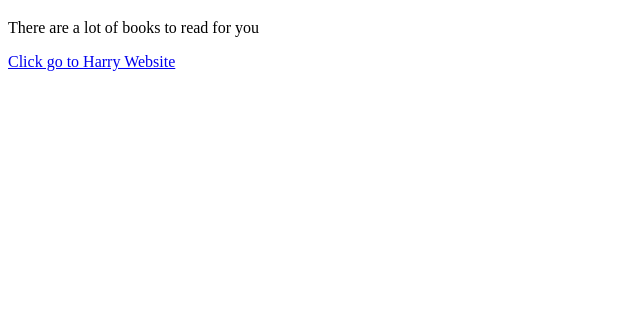
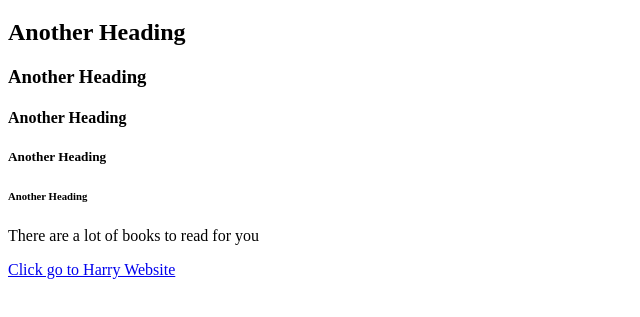
Before and after one commit to kouser-ahamed/Code-With-Harry-HTML, a plain HTML site: page Chapter-2/index.html in a window 1280 px wide. Shown: the part 61-378 px from the top of the page, without its empty margins (0-640 px from the left). Drawn offline with Linux system fonts and the light colour scheme.

Commit message:
Use More Headings

```diff
--- a/Chapter-2/index.html
+++ b/Chapter-2/index.html
@@ -7,6 +7,12 @@
 </head>
 <body>
     <h1>Books To Read</h1>
+    <h2>Another Heading</h2>
+    <h3>Another Heading</h3>
+    <h4>Another Heading</h4>
+    <h5>Another Heading</h5>
+    <h6>Another Heading</h6>
+
     <p>There are a lot of books to read for you</p>
     <a href="https://codewithharry.com">Click go to Harry Website</a>
 
```
